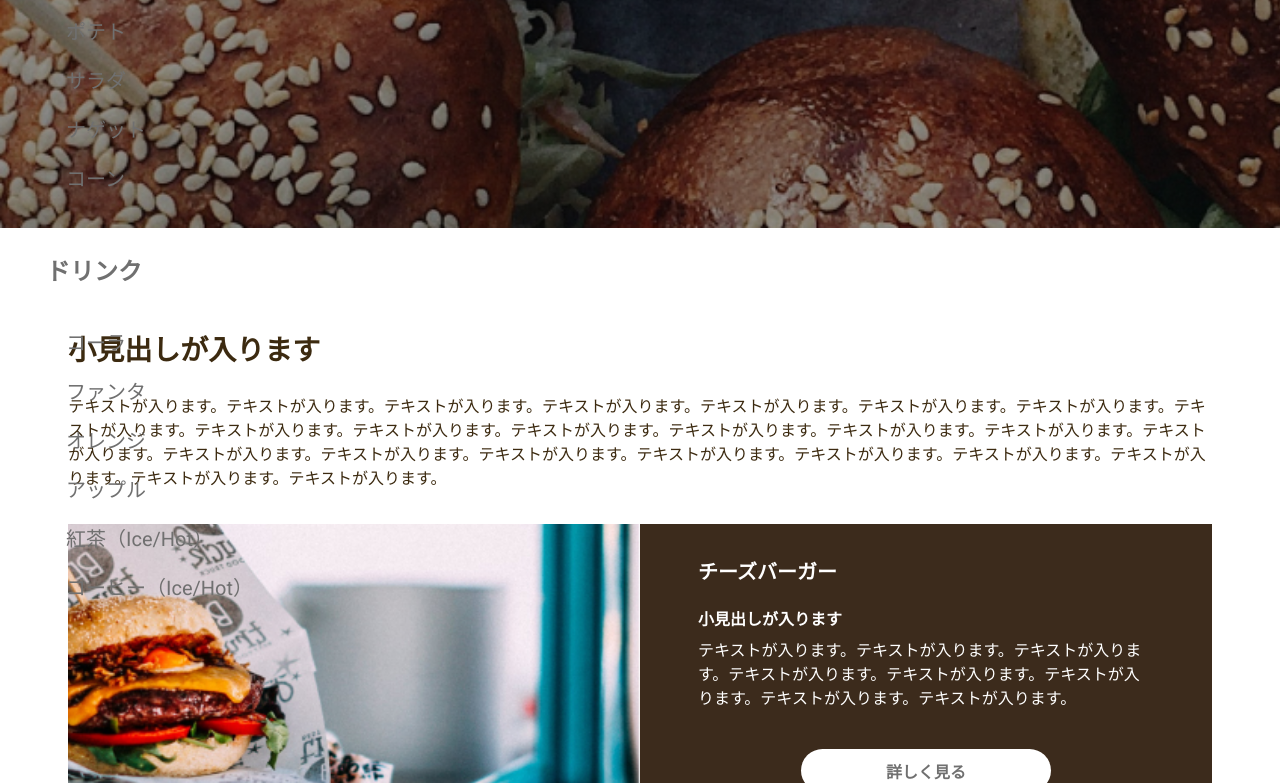
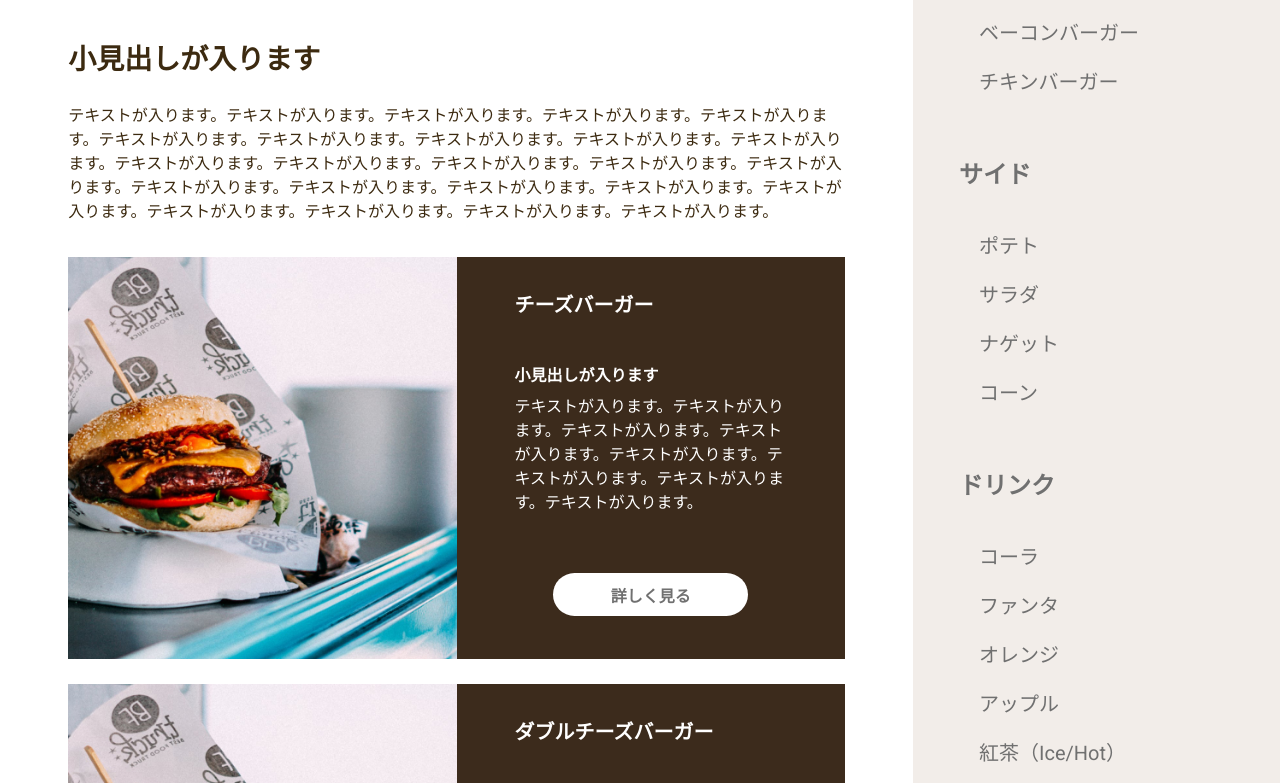
Before and after one commit to LibertyReman/hamburger_static, a website: page archive.html in a window 1280 px wide. Shown: the part 517-1300 px from the top of the page. Drawn offline with Linux system fonts and the light colour scheme.

Commit message:
PC：アーカイブページ、検索ページの作成

```diff
--- a/archive.html
+++ b/archive.html
@@ -14,7 +14,8 @@
   </head>
 
   <body>
-    <header class="l-header"> <!-- flex column center タテ並び真ん中 -->
+    <main class="l-main">
+      <aside>
         <div class="p-gmenu"> <!-- flex row flex-end ヨコ並び右端 -->
           <button class="p-gmenu__menu-opbtn js-menu-button">
             <span>Menu</span>
@@ -25,6 +26,8 @@
             <button class="p-gmenu__content__menu-clbtn js-menu-button">
               <span>Close</span>
             </button>
+
+            <h2  class="p-gmenu__content__title">Menu</h2>
 
             <ul>
               <li>
@@ -65,7 +68,10 @@
             </ul>
           </div> <!-- .p-gmenu__content -->
         </div> <!-- .p-gmenu -->
+      </aside>
 
+      <div class="l-main__body">
+        <header class="l-header"> <!-- flex column center タテ並び真ん中 -->
           <h1 class="l-header__logo"><a href="./index.html">Hamburger</a></h1>
 
           <form action="./archive_search.html" class="c-form p-search"> <!-- flex row ヨコ並び -->
@@ -74,7 +80,6 @@
           </form>
         </header>
 
-    <main class="l-main">
         <article>
           <div class="p-mainvisual p-mainvisual--img-archive"> <!-- flex column center center タテヨコ真ん中 -->
             <h1 class="p-mainvisual__title">Menu:</h1>
@@ -138,6 +143,8 @@
 
           </div> <!-- .l-main__wrapper -->
         </article>
+      </div> <!-- .l-main__body -->
+
     </main>
 
     <footer class="l-footer">
--- a/scss/object/project/_card.scss
+++ b/scss/object/project/_card.scss
@@ -21,6 +21,10 @@
       width: 50%;
       background: no-repeat left/cover url("../../img/card-tablet.jpg");
     }
+
+    @include mixin.breakpoint("wide") {
+      background: no-repeat left/cover url("../../img/card-pc.jpg");
+    }
   }
 
   &__content {
@@ -38,6 +42,10 @@
       @include mixin.dbg-border(yellow, 3, 1);
       margin-bottom: 21px;
       font-size: 20px;
+
+      @include mixin.breakpoint("wide") {
+        margin-bottom: 44px;
+      }
     }
 
     &__subtitle {
@@ -50,6 +58,10 @@
       @include mixin.dbg-border(red, 3, 1);
       margin-bottom: 40px;
       font-weight: normal;
+
+      @include mixin.breakpoint("wide") {
+        margin-bottom: 60px;
+      }
     }
 
     &__button {
@@ -64,6 +76,10 @@
       @include mixin.breakpoint("tablet") {
         width: 19.54vw;
       }
+
+      @include mixin.breakpoint("wide") {
+        width: 15.20vw;
+      }
     }
   }
 
--- a/scss/object/project/_mainvisual.scss
+++ b/scss/object/project/_mainvisual.scss
@@ -29,6 +29,11 @@
 
     @include mixin.breakpoint("tablet") {
       background-image: linear-gradient(rgba(0,0,0,0.4), rgba(0,0,0,0.4)), url("../../img/page-title_arcive-tablet.jpg");
+    }
+
+    @include mixin.breakpoint("wide") {
+      height: 239px;
+      background-image: linear-gradient(rgba(0,0,0,0.4), rgba(0,0,0,0.4)), url("../../img/page-title_arcive-pc.jpg");
     }
   }
 
```
Also changed, not shown: archive_search.html (+9 -2 lines), css/style.css, img/card-pc.jpg (added), img/page-title_arcive-pc.jpg (added), 1 other file. Lines whose indentation alone changed are shown as unchanged.
